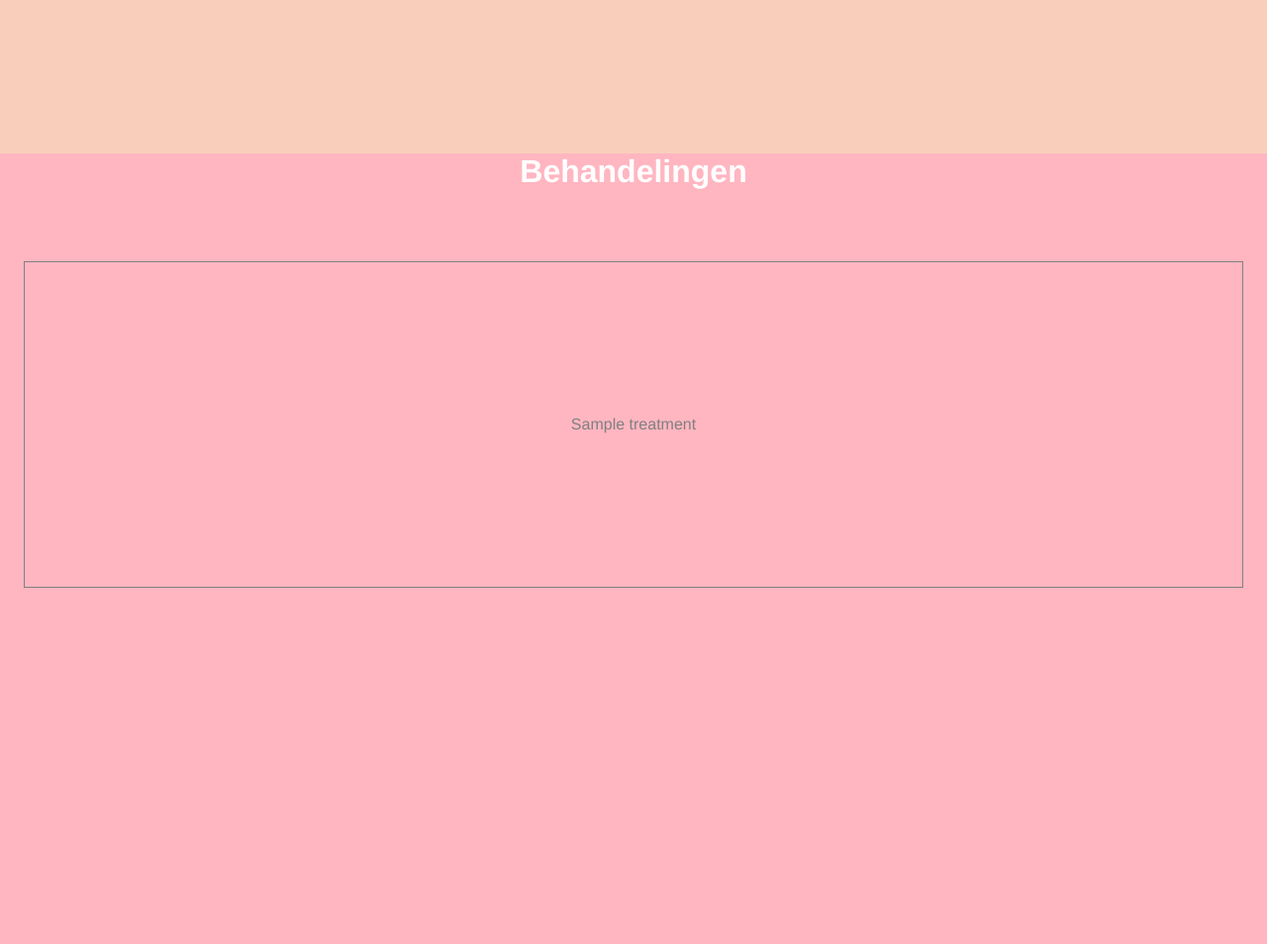
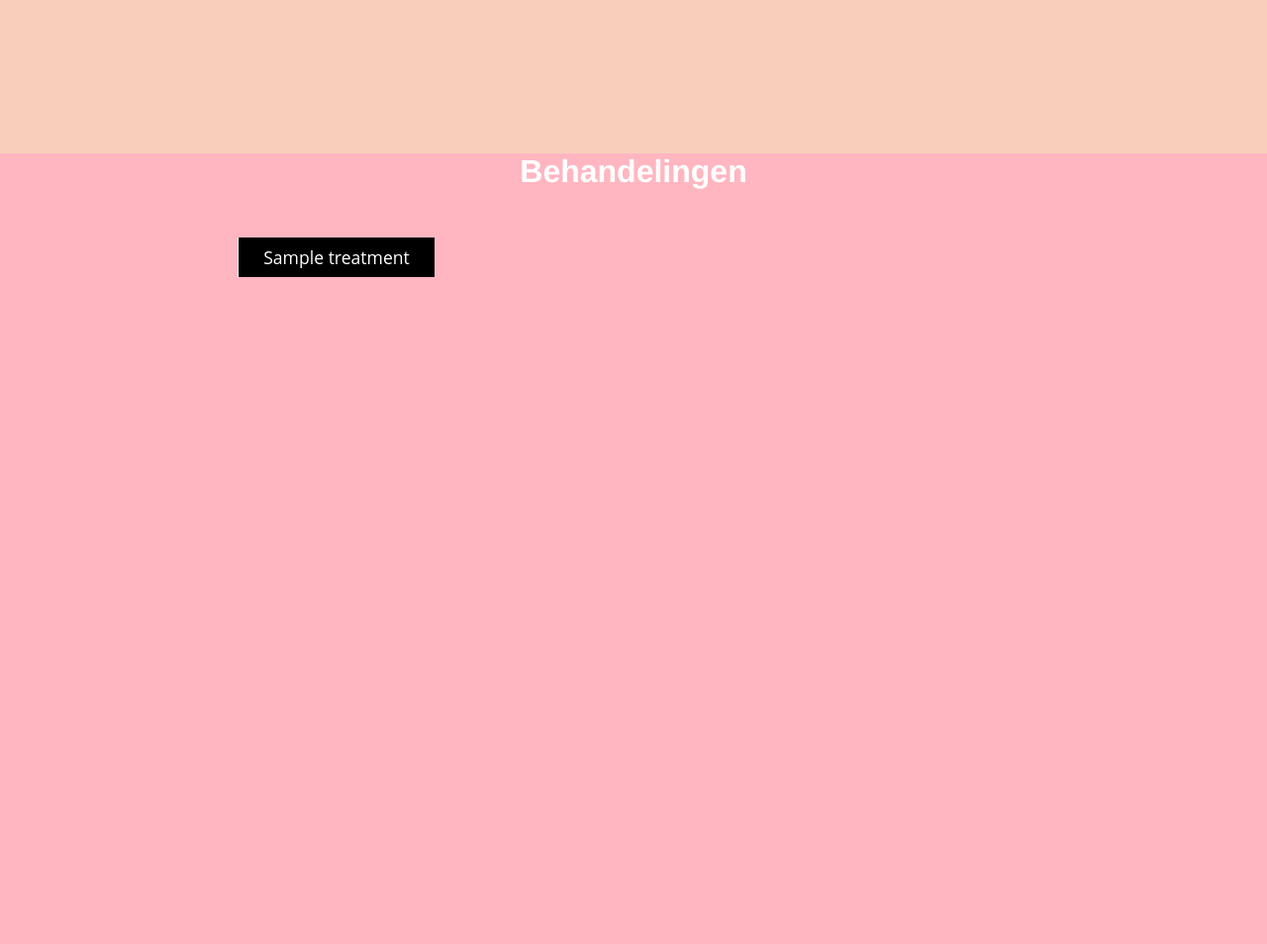
Before and after one commit to quinceymok/HairDo, a Django app: page /appointment in a window 1280 px wide; the page is wider, and only the part inside the window is pictured. Shown: the part 1445-2399 px from the top of that part at 99% size. Run offline with Django 3.2, Linux system fonts and the light colour scheme; tables that the repository leaves empty hold one stand-in row (values such as "Sample post").

Commit message:
made nest for-loop: behandelingen

```diff
--- a/reservering/models.py
+++ b/reservering/models.py
@@ -82,6 +82,9 @@ class TreatmentOptions(models.Model):
     class Meta:
         db_table = 'Treatment_Options'
 
+    def __str__(self):
+        return self.name
+
 
 class Appointment(models.Model):
     appointment_id = models.AutoField(db_column='Appointment_ID', primary_key=True)  # Field name made lowercase.
--- a/reservering/static/pages/appointment.css
+++ b/reservering/static/pages/appointment.css
@@ -242,3 +242,69 @@ h1.title.center {
     text-align: right;
     opacity: 65%;
 }
+
+
+/*------------------main nav-------------------*/
+.nav,
+.nav ul{
+    list-style: none;
+    margin: 0;
+    padding: 0;
+}
+.nav{
+    width: 800px;
+    height: 400px;
+    line-height: 40px;
+    margin: auto;
+    background: lightpink;
+    color: white;
+    font-family: 'Open Sans', sans-serif;
+    font-size: 1.1em;
+    text-align: center;
+}
+.nav > li{
+    float: left;
+    width: 199px;
+    background: black;
+    border-left: 1px solid white;
+}
+.nav > li:hover{
+    background: #c4df9b;
+    color: #598527;
+    cursor: pointer;
+}
+/*-------------------sub-nav-------------------*/
+.sub-nav{
+    background: #c4df9b;
+    color: #598527;
+    height: 0px;
+    -webkit-transition: all 0.2s ease-in;
+    transition: all 0.2s ease-in;
+    overflow: hidden;
+}
+.nav > li:hover .sub-nav{
+    height: 120px;
+}
+.sub-nav li{
+    border-top: 1px solid white;
+    height: 0px;
+    -webkit-transition: all 0.15s ease-in;
+    transition: all 0.15s ease-in;
+    overflow: hidden;
+}
+.sub-nav li:nth-of-type(2){
+    -webkit-transition-delay: 0.1s;
+    transition-delay: 0.1s;
+}
+.sub-nav li:nth-of-type(3){
+    -webkit-transition-delay: 0.15s;
+    transition-delay: 0.15s;
+}
+.nav > li:hover >.sub-nav li{
+    height: 39px;
+}
+.sub-nav li:hover{
+    background: #598527;
+    color: white;
+    font-size:1.18em;
+}
--- a/reservering/views.py
+++ b/reservering/views.py
@@ -1,6 +1,8 @@
 from django.shortcuts import render
 from .forms import CustomerForm
-from .models import Customer, Stylist, Treatment
+from .models import Customer, Stylist, Treatment, TreatmentOptions
+
+from django.db.models import prefetch_related_objects
 
 
 def index(request):
@@ -10,7 +12,11 @@ def index(request):
 def appointment(request):
     allStylist = Stylist.objects.all()
     allTreatment = Treatment.objects.all()
-    context = {'allStylist': allStylist, 'allTreatment': allTreatment}
+    allTreatmentOptions =  TreatmentOptions.objects.all()
+    context = {'allStylist': allStylist,
+               'allTreatment': allTreatment,
+               'allTreatmentOptions' : allTreatmentOptions,
+               }
 
     return render(request, 'pages/appointment.html', context)
 
--- a/templates/pages/appointment.html
+++ b/templates/pages/appointment.html
@@ -49,13 +49,20 @@
             <a href="#page-3">Behandelingen</a>
         </h1>
 
-        <div class="card-container behandelingen">
+        <ul class="nav">
             {% for Treatment in allTreatment %}
-                <div class="card treatment" id="{{ Treatment.name }}">
-                    {{ Treatment.name }}
-                </div>
+            <li>
+                <a> {{Treatment.name }}</a>
+                <ul class="sub-nav">
+                    {% for TreatmentOption in allTreatmentOptions %}
+                        {% if TreatmentOption.treatment_id_id == Treatment.treatment_id %}
+                    <li><a>{{ TreatmentOption.name }}</a></li>
+                    {% endif %} {% endfor %}
+                </ul>
+            </li>
             {% endfor %}
-        </div>
+
+
     </section>
 
     <section id="page-3" class="container">
```
